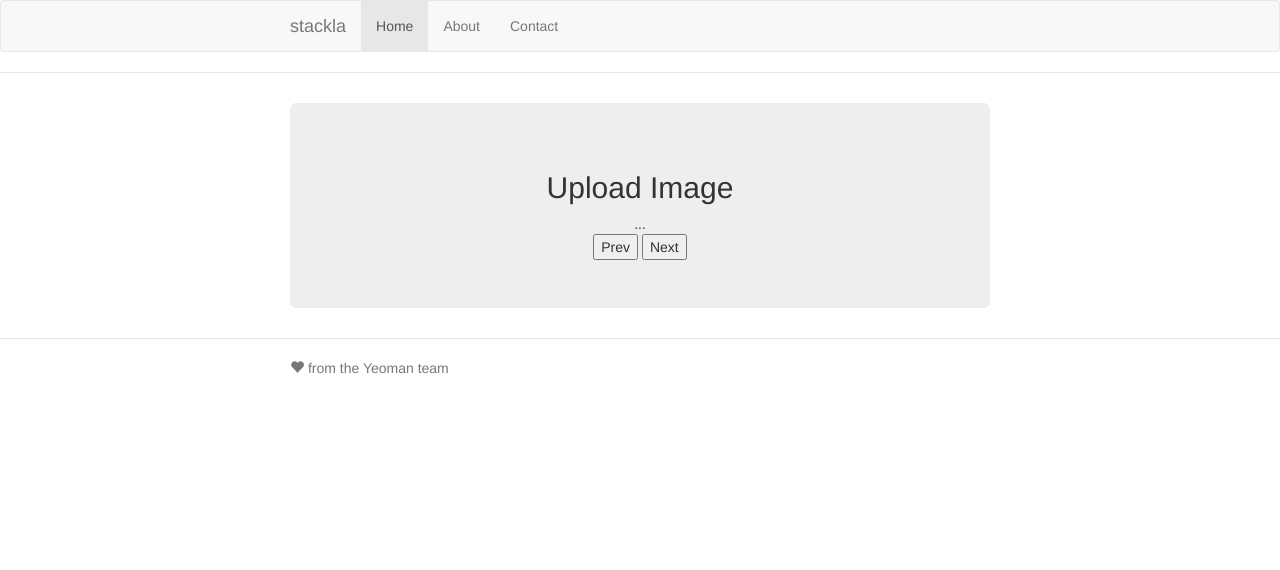
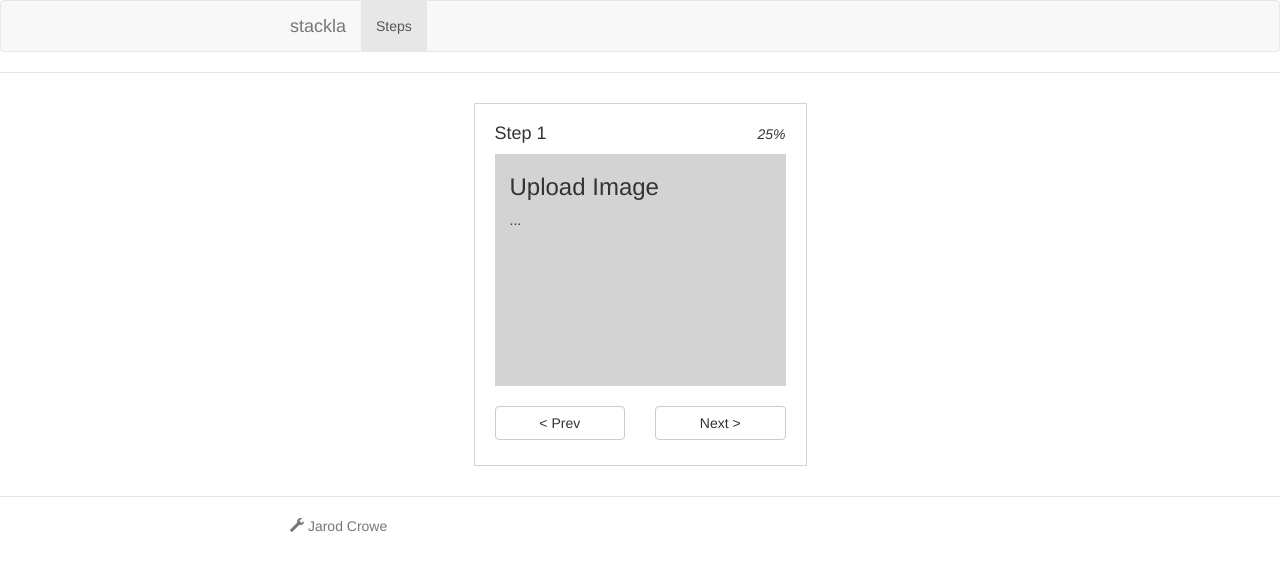
Before and after one commit to jarodccrowe/st, a website: page app/index.html in a window 1280 px wide. Drawn offline with nearby package versions, Linux system fonts and the light colour scheme; some packages are replaced by stand-ins of ours; files that its build step writes are made by us from their sources.

Commit message:
Add basic styling

```diff
--- a/app/index.html
+++ b/app/index.html
@@ -13,6 +13,7 @@
     <!-- endbuild -->
     <!-- build:css(.tmp) styles/main.css -->
     <link rel="stylesheet" href="styles/main.css">
+    <link rel="stylesheet" href="styles/steps.css">
     <!-- endbuild -->
   </head>
   <body ng-app="stacklaApp">
@@ -37,24 +38,26 @@
           </div>
 
           <div class="collapse navbar-collapse" id="js-navbar-collapse">
-
             <ul class="nav navbar-nav">
-              <li class="active"><a href="#/">Home</a></li>
-              <li><a ng-href="#/about">About</a></li>
-              <li><a ng-href="#/">Contact</a></li>
+              <li class="active"><a href="#/">Steps</a></li>
             </ul>
           </div>
+
         </div>
       </div>
     </div>
 
-    <div class="container">
-    <div ng-view=""></div>
+    <div class="container-fluid">
+      <div class="row">
+        <div class="col-xs-12">
+            <div ng-view=""></div>
+        </div>
+      </div>
     </div>
 
     <div class="footer">
       <div class="container">
-        <p><span class="glyphicon glyphicon-heart"></span> from the Yeoman team</p>
+        <p><span class="glyphicon glyphicon-wrench"></span> Jarod Crowe</p>
       </div>
     </div>
 
--- a/app/scripts/directives/st-step.js
+++ b/app/scripts/directives/st-step.js
@@ -25,13 +25,13 @@ angular.module('stacklaApp')
 
         stvm.nextStep = function () {
           if(stvm.activeStep < stvm.totalSteps){
-            stvm.activeStep = $scope.activeStep + 1;
+            stvm.activeStep = stvm.activeStep + 1;
           }
         };
 
         stvm.prevStep = function () {
           if(stvm.activeStep > 1){
-            stvm.activeStep = $scope.activeStep - 1;
+            stvm.activeStep = stvm.activeStep - 1;
           }
         };
 
--- a/app/scripts/directives/templates/st-step.html
+++ b/app/scripts/directives/templates/st-step.html
@@ -1,9 +1,22 @@
-<div ng-if="activeStep === step.id">
-  <h2>{{step.title}}</h2>
-  <div class="row">...</div>
-  <div class="row" ng-if="step.additionalText">{{step.additionalText}}</div>
+<div class="container-fluid" ng-if="activeStep === step.id">
   <div class="row">
-    <button class="btn-prev" ng-click="prevStep()">Prev</button>
-    <button class="btn-next" ng-click="nextStep()">Next</button>
+    <div class="col-xs-12 step__information">
+      <h4 class="pull-left">Step {{step.id}}</h4>
+      <p class="pull-right step__information__progress"><i>25%</i></p>
+    </div>
   </div>
-<div>
+  <div class="row-fluid">
+    <div class="col-xs-12 step__content">
+      <h3>{{step.title}}</h3>
+      <div>{{step.additionalText}}</div>
+    </div>
+  </div>
+  <div class="row">
+      <div class="col-xs-6 step__navigation">
+        <button class="btn btn-default btn-block" ng-click="prevStep()">< Prev</button>
+      </div>
+      <div class="col-xs-6 step__navigation">
+        <button class="btn btn-default btn-block" ng-click="nextStep()">Next ></button>
+      </div>
+  </div>
+</div>
--- a/app/scripts/services/steps.js
+++ b/app/scripts/services/steps.js
@@ -19,10 +19,12 @@ angular.module('stacklaApp')
         step1: {
           id: 1,
           title: 'Upload Image',
+          additionalText: '...'
         },
         step2: {
           id: 2,
           title: 'Your Information',
+          additionalText: '...'
         },
         step3: {
           id: 3,
--- a/app/styles/main.css
+++ b/app/styles/main.css
@@ -7,6 +7,11 @@
 
 body {
   padding: 0;
+}
+
+.container-fluid {
+  padding-left: 2rem;
+  padding-right: 2rem;
 }
 
 /* Everything but the jumbotron gets side spacing for mobile first views */
--- /dev/null
+++ b/app/styles/steps.css
@@ -0,0 +1,23 @@
+.steps {
+  width: 33.3rem;
+  background-color: #fff;
+  margin: 0 auto 3rem auto;
+  border: 1px solid #d3d3d3;
+}
+
+.step__content {
+  background-color: #d3d3d3;
+  height: 23.2rem;
+}
+
+.step__information {
+  margin-top: 1rem;
+}
+
+.step__information__progress {
+  margin-top: 1rem;
+}
+
+.step__navigation {
+  margin: 2rem 0 2.5rem 0;
+}
--- a/app/views/main.html
+++ b/app/views/main.html
@@ -1,6 +1,9 @@
-<div class="jumbotron" ng-controller="MainCtrl as mvm">
+<div class="container-fluid" ng-controller="MainCtrl as mvm">
+  <div class="row">
+    <div class="col-xs-12">
       <form class="steps">
         <section st-step
+          class="step"
           data-active-step="mvm.activeStep"
           data-total-steps="mvm.totalSteps"
           data-step="step"
@@ -8,3 +11,5 @@
         </section>
       </form>
     </div>
+  </div>
+</div>
```
Lines whose indentation alone changed are shown as unchanged.
